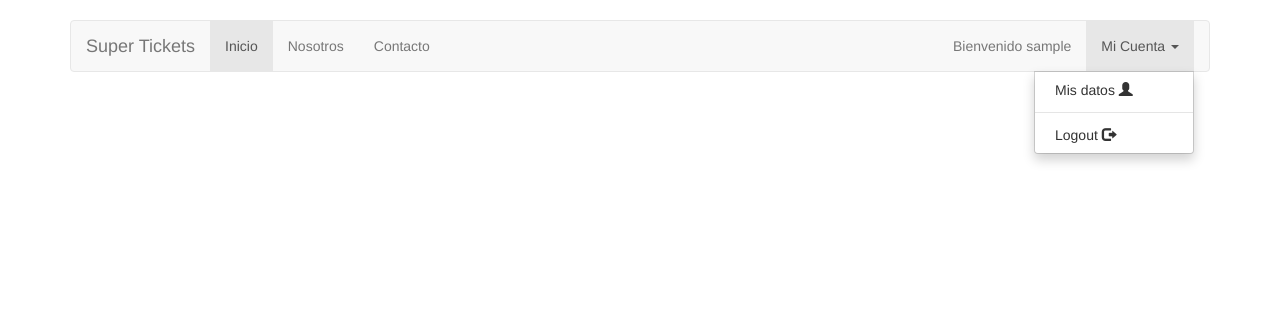
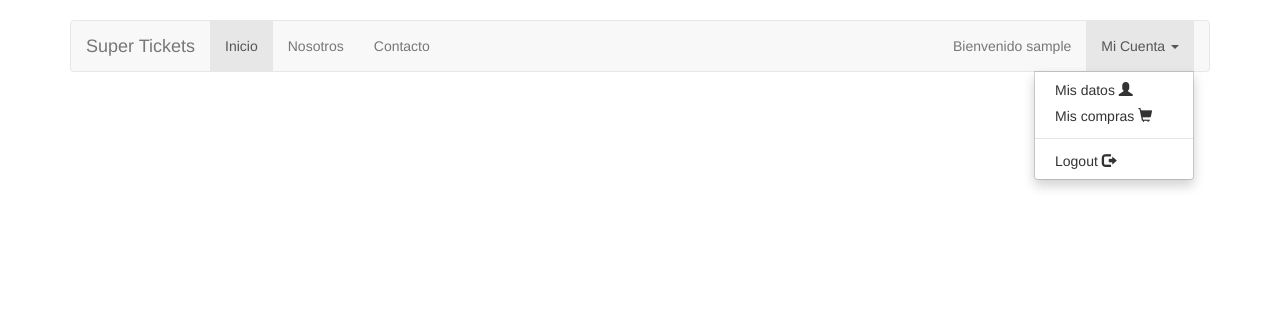
Before and after one commit to CesarVelazquez/codigoAbierto, a CodeIgniter app: page /ticket/index.php/inicio/index in a window 1280 px wide, after a click on "Mi Cuenta". Shown: the top 332 px of the page. Run offline with CodeIgniter, Linux system fonts and the light colour scheme; the visitor is signed in with stand-in values (Sample User, id 1); data that the repository does not hold is empty.

Commit message:
validacion

```diff
--- a/application/views/comun/menu.php
+++ b/application/views/comun/menu.php
@@ -40,6 +40,7 @@
                         if (isset($this->session->userdata['usuario'])) {
 
                          echo "<li><a href='". site_url('ctrlUsuario/misDatos')."'>Mis datos <span class='glyphicon glyphicon-user' aria-hidden='true'></span></a></li>
+                             <li><a href='". site_url('ctrlUsuario/misDatos')."'>Mis compras <span class='glyphicon glyphicon-shopping-cart' aria-hidden='true'></span></a></li>
                          <li role='separator' class='divider'></li>
                          <li><a href=" . site_url('ctrlUsuario/logout').">Logout <span class='glyphicon glyphicon-log-out' aria-hidden='true'></span></a></li>";
                         }
```
